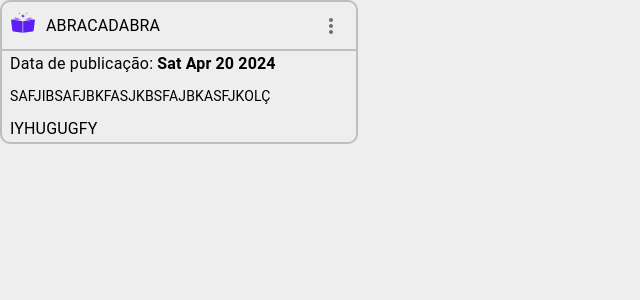
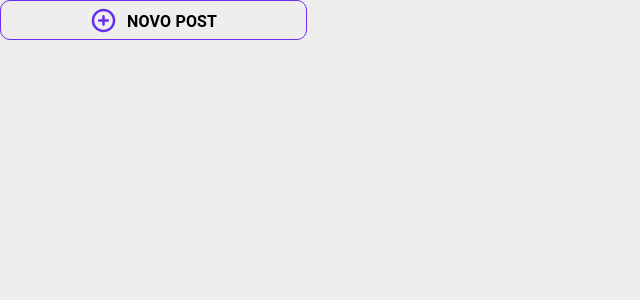
Before and after one commit to ribgu/educai-web-app, a React (Vite) app: page /teste in a window 1280 px wide. Shown: the top 300 px of the page, without its empty margins (0-640 px from the left). Built offline with nearby package versions, Linux system fonts and the light colour scheme.

Commit message:
new post button

```diff
--- /dev/null
+++ b/src/components/NewPostButton/NewPostButton.tsx
@@ -0,0 +1,14 @@
+import Button from '@mui/material/Button/Button'
+import Typography from '@mui/material/Typography/Typography'
+import Box from '@mui/material/Box/Box'
+
+export default function NewPostButton() {
+    return (
+        <Button variant='outlined' sx={{ width: '24vw', height: '5vh', borderRadius: '10px', border: '1px solid' }} color='primary'>
+            <Box sx={{ alignItems: 'center', gap: '10px', display: 'flex' }}>
+                <img src='./plus-circle.svg' />
+                <Typography sx={{ color: 'black', fontWeight: '700', marginTop: '4px' }}>Novo Post</Typography>
+            </Box>
+        </Button>
+    )
+}
--- /dev/null
+++ b/src/components/NewPostButton/index.ts
@@ -0,0 +1 @@
+export * from './NewPostButton'
--- a/src/lib/theme.ts
+++ b/src/lib/theme.ts
@@ -1,10 +1,9 @@
 import { createTheme } from '@mui/material/styles'
-import { purple } from '@mui/material/colors'
 
 const theme = createTheme({
   palette: {
     primary: {
-      main: purple[500],
+      main: '#6730EC',
     },
     secondary: {
       main: '#00000',
--- a/src/main.tsx
+++ b/src/main.tsx
@@ -11,7 +11,7 @@ import {
   createBrowserRouter,
   RouterProvider,
 } from 'react-router-dom'
-import Post from './components/Post/Post'
+import NewPostButton from './components/NewPostButton/NewPostButton'
 
 const router = createBrowserRouter([
   {
@@ -28,7 +28,7 @@ const router = createBrowserRouter([
   },
   {
     path: '/teste',
-    element: <Post dtPublicacao={new Date} title='ABRACADABRA' description='SAFJIBSAFJBKFASJKBSFAJBKASFJKOLÇ' fileName='IYHUGUGFY'/>,
+    element: <NewPostButton />,
   }
 ])
 
```
Also changed, not shown: public/plus-circle.svg (added).
